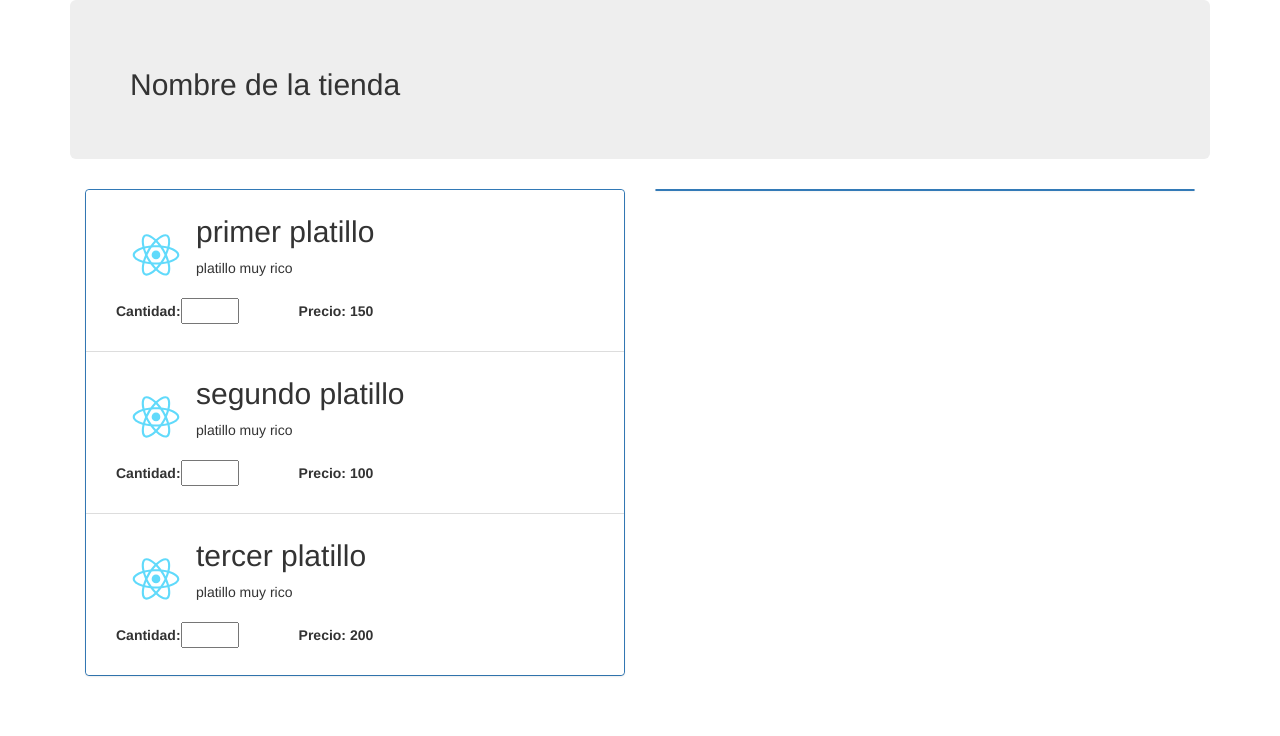
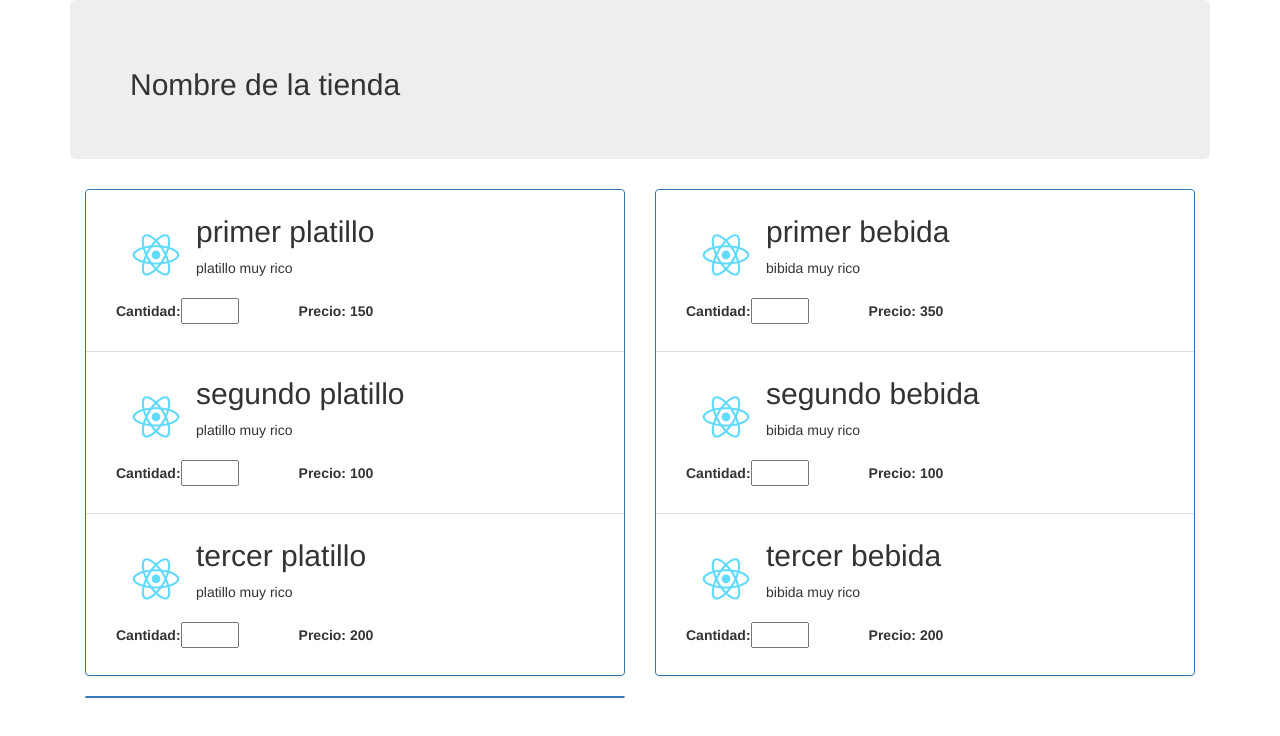
Before and after one commit to CriGacituaFlores/ReactMobx, a React (Create React App) app: page /bebidas in a window 1280 px wide. Shown: the top 736 px of the page. Built offline with nearby package versions, Linux system fonts and the light colour scheme; the HTML template or start-up script is replaced by a standard one.

Commit message:
añadir bebidas al spa

```diff
--- /dev/null
+++ b/src/Bebidas.js
@@ -0,0 +1,47 @@
+import React, { Component } from 'react';
+import './Platillos.css';
+import logo from './logo.svg';
+import VarTiendaController from './TiendaController';
+import Ordenar from './Ordenar';
+
+class Bebidas extends Component {
+  render(){
+    let bebidas_div = [];
+
+    const llenar_array_platillos_div = VarTiendaController.bebidas.forEach(
+      (value,index)=>(
+        bebidas_div.push(
+          <div className="list-group-item" key={index}>
+            <div className="panel-body">
+              <img role="presentation" src={logo} className="ImagenPlatillo"/>
+              <h2 className="TitlePlatillo"> { value.nombre } </h2>
+              <div className="DescripcionPlatillo">{value.descripcion}</div>
+              <Ordenar
+                precio={value.precio}
+                indice={index}
+                hacerPedido={(indice_d, event_d)=>{
+                    VarTiendaController.bebidasEnLaOrden(indice_d, event_d);
+                  }
+                }
+              />
+            </div>
+          </div>
+        )
+      )
+    )
+
+    return(
+      <div className="container col-md-6">
+        <div>
+          <div className="panel panel-primary">
+            <div className="list-group Platillo-Menu">
+              {bebidas_div}
+            </div>
+          </div>
+        </div>
+      </div>
+    );
+  }
+}
+
+export default Bebidas;
--- a/src/Lienzo.js
+++ b/src/Lienzo.js
@@ -1,6 +1,7 @@
 import React, { Component } from 'react';
 import Platillos from './Platillos';
 import Pedidos from './Pedidos';
+import Bebidas from './Bebidas';
 
 class Lienzo extends Component {
   render(){
@@ -10,6 +11,7 @@ class Lienzo extends Component {
           <h2>Nombre de la tienda</h2>
         </div>
         <Platillos/>
+        <Bebidas/>
         <Pedidos/>
       </div>
     )
--- a/src/Pedidos.js
+++ b/src/Pedidos.js
@@ -7,11 +7,30 @@ class Pedidos extends Component {
   render(){
 
     let PlatillosPedidos = [];
+    let BebidasPedidas = [];
 
     const llenar_PlatillosPedidos = VarTiendaController.platillos.forEach(
       (value,index)=>{
         if(value.cantidad != 0){
           PlatillosPedidos.push(
+            <div className="list-group-item" key={index}>
+              <div className="panel-body">
+                <h4>{value.nombre}</h4><br/>
+                <div className="APrecioCantidad">
+                  <span>Cantidad: {value.cantidad}</span>
+                  <span className="PrecioPlatillo">Precio: {value.cantidad * value.precio}</span>
+                </div>
+              </div>
+            </div>
+          );
+        }
+      }
+    )
+
+    const llenar_BebidasPedidas = VarTiendaController.bebidas.forEach(
+      (value,index)=>{
+        if(value.cantidad != 0){
+          BebidasPedidas.push(
             <div className="list-group-item" key={index}>
               <div className="panel-body">
                 <h4>{value.nombre}</h4><br/>
@@ -32,6 +51,7 @@ class Pedidos extends Component {
           <div className="panel panel-primary">
             <div className="list-group PedidosMenu">
               {PlatillosPedidos}
+              {BebidasPedidas}
             </div>
           </div>
         </div>
--- a/src/TiendaController.js
+++ b/src/TiendaController.js
@@ -18,6 +18,22 @@ class TiendaController {
         descripcion: "platillo muy rico",
         precio: 200,
         cantidad: 0
+      }],
+      bebidas: [{
+        nombre: "primer bebida",
+        descripcion: "bibida muy rico",
+        precio: 350,
+        cantidad: 0
+      },{
+        nombre: "segundo bebida",
+        descripcion: "bibida muy rico",
+        precio: 100,
+        cantidad: 0
+      },{
+        nombre: "tercer bebida",
+        descripcion: "bibida muy rico",
+        precio: 200,
+        cantidad: 0
       }]
     });
   }
@@ -32,6 +48,16 @@ class TiendaController {
     )
   }
 
+  bebidasEnLaOrden(indiceBebida, cantidadBebida){
+    this.bebidas.forEach(
+      (value,index)=>{
+        if(indiceBebida === index){
+          this.bebidas[index].cantidad = cantidadBebida;
+        }
+      }
+    )
+  }
+
 }
 
 var VarTiendaController = new TiendaController();
```
